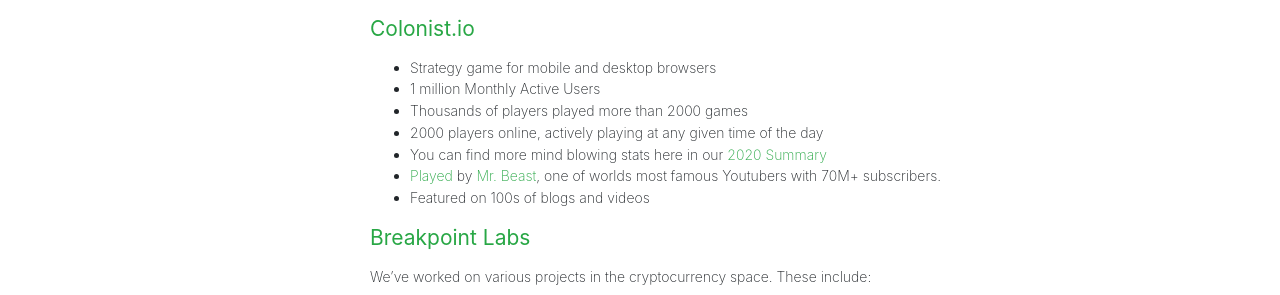
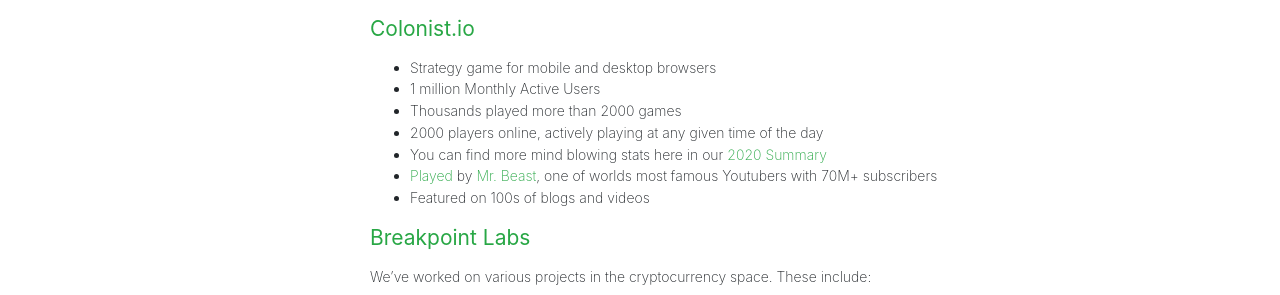
Before and after one commit to Esqarrouth/goktugyil.github.io, a Jekyll site: the page built from _pages/about.md, in a window 1280 px wide and 900 px high, scrolled down 635 px. Shown: the part 158-453 px from the top of the window. Built offline with Jekyll 4.4.1, drawn with Linux system fonts in a browser that asks for light colours; our own code applies the rules of GitHub Pages for plain Markdown files.

Commit message:
Update about.md

```diff
--- a/_pages/about.md
+++ b/_pages/about.md
@@ -34,10 +34,10 @@ I've advised:
 #### <a id="colonist" href="https://colonist.io/">**Colonist.io**</a>
 - Strategy game for mobile and desktop browsers
 - 1 million Monthly Active Users
-- Thousands of players played more than 2000 games
+- Thousands played more than 2000 games
 - 2000 players online, actively playing at any given time of the day
 - You can find more mind blowing stats here in our <a href="https://blog.colonist.io/colonist-io-2020-summary/">2020 Summary</a>
-- <a href="https://www.youtube.com/watch?v=Z5VBej44TuI&ab_channel=DyLighted-Catan">Played</a> by <a href="https://www.youtube.com/c/MrBeast6000">Mr. Beast</a>, one of worlds most famous Youtubers with 70M+ subscribers.
+- <a href="https://www.youtube.com/watch?v=Z5VBej44TuI&ab_channel=DyLighted-Catan">Played</a> by <a href="https://www.youtube.com/c/MrBeast6000">Mr. Beast</a>, one of worlds most famous Youtubers with 70M+ subscribers
 - Featured on 100s of blogs and videos
 
 #### <a id="breakpoint" href="https://www.breakpointcapital.net/">**Breakpoint Labs**</a>
```
